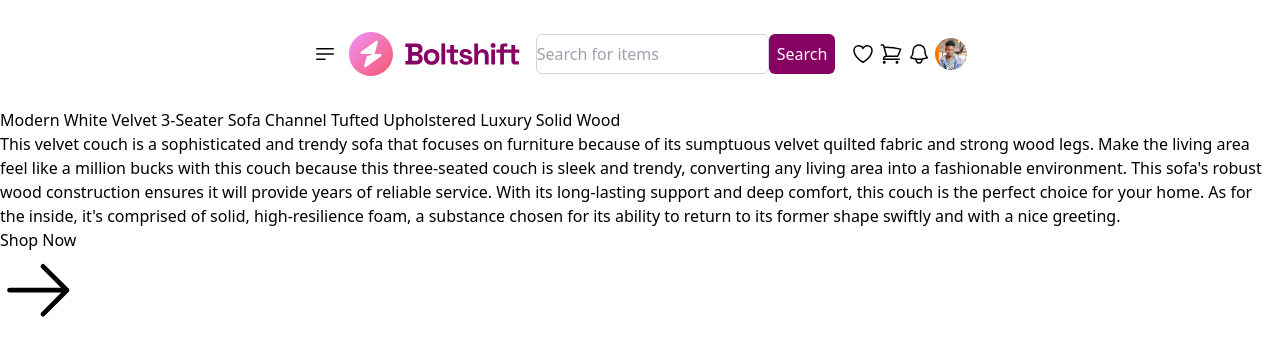
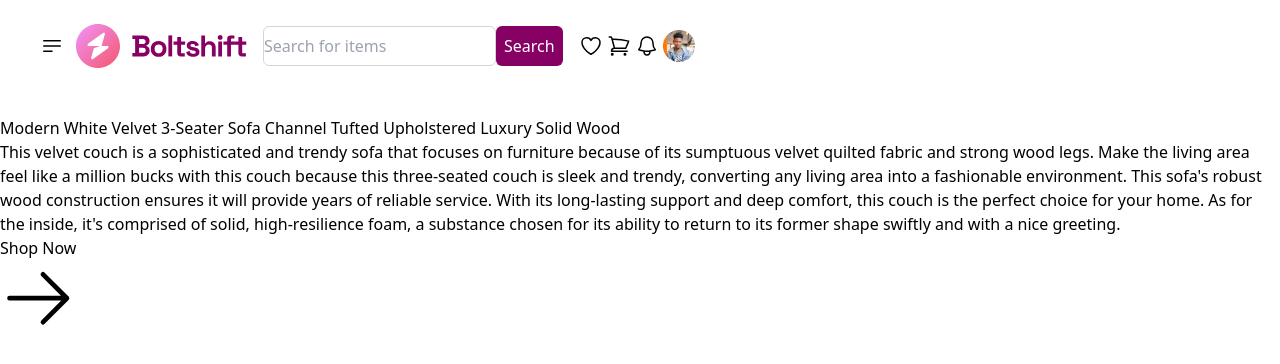
Before and after one commit to Alexotieno1717/boltshift-web-app, a Next.js app: page / in a window 1280 px wide. Shown: the top 364 px of the page. Built offline with nearby package versions, Linux system fonts and the light colour scheme.

Commit message:
[bug]: having bug on navigation

```diff
--- a/src/components/navigation/Header.tsx
+++ b/src/components/navigation/Header.tsx
@@ -4,15 +4,15 @@ import React from 'react';
 
 function Header() {
   return (
-    <div className="flex justify-center items-center content-center gap-16 flex-wrap pt-6">
+    <div className="lg:max-w-7xl mx-auto p-4 bg-white px-8">
       <div className="flex flex-row p-2 items-center">
         <Bars3BottomLeftIcon className="h-6 w-6" />
         <div className="flex pl-3 gap-3">
           <Image src="/Logomark.svg" width={44} height={44} alt="logomark" />
           <Image src="/Logotype.svg" width={115} height={23} alt="logotype" />
         </div>
-        <div className="items-center pl-4">
-          <form action="" className="flex">
+        <div className="lg:max-w-4xl items-center pl-4">
+          <form action="" className="flex lg:max-w-4xl">
             <input type="text" placeholder="Search for items" className="border border-[#D0D5DD] rounded-md" />
             <button className="flex p-2 justify-center items-center gap-8 text-white border-t-0 rounded-md border-r-0 border-b-0 border-l-0 border-solid border-1 border-[#870064] bg-[#870064] shadow-xs">
               Search
```
